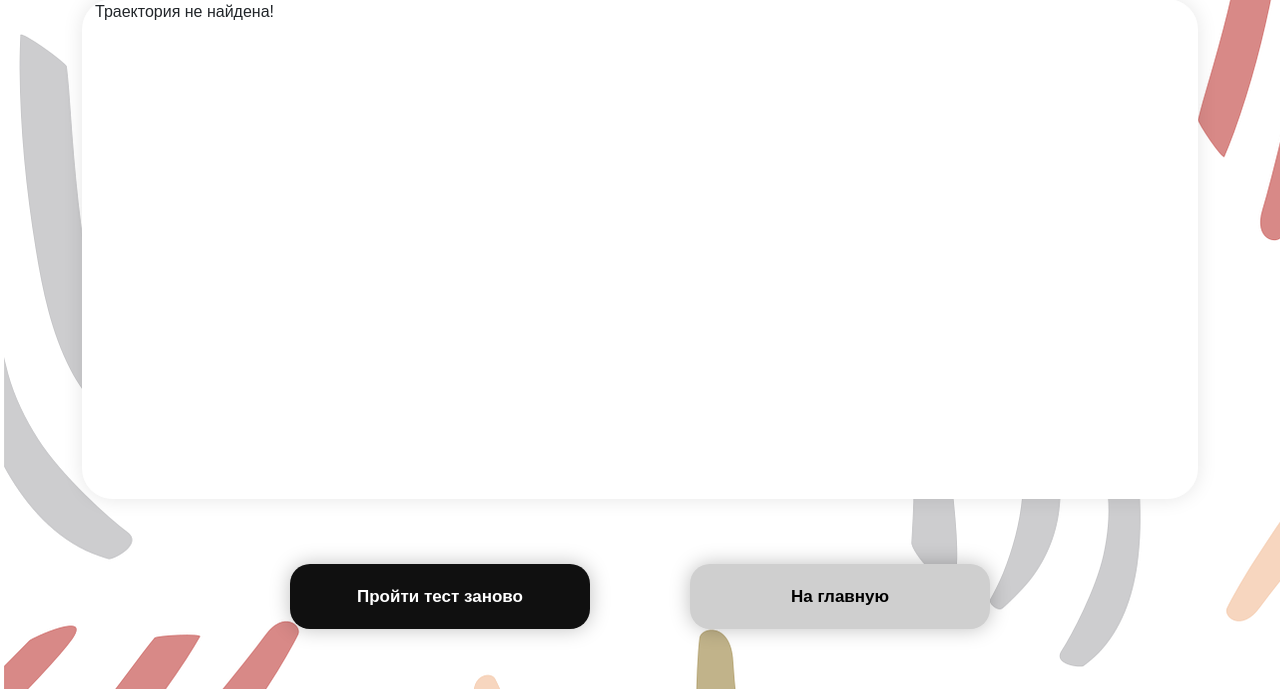
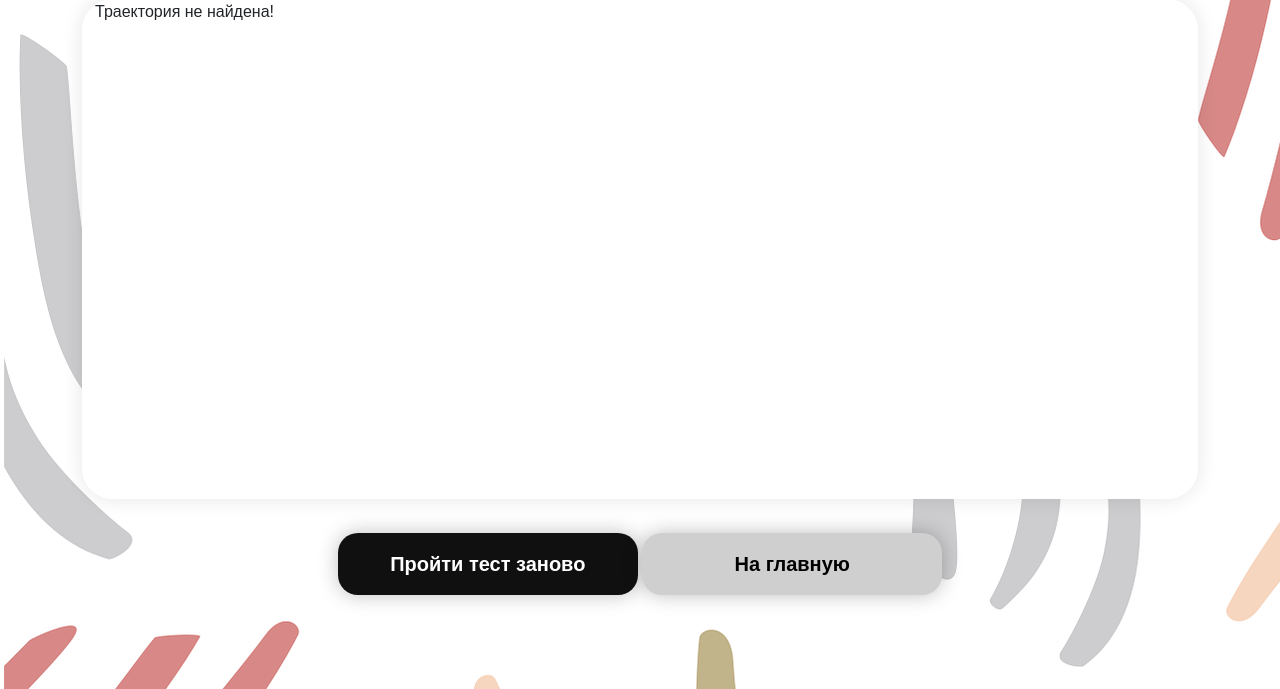
Before and after one commit to edmelnikov/sconv-django-project, a Django app: page /results in a window 1280 px wide. Shown: the part 111-800 px from the top of the page. Run offline with Django 3.2, Linux system fonts and the light colour scheme.

Commit message:
style
button fix

```diff
--- a/quest_app/static/quest_app/css/style.css
+++ b/quest_app/static/quest_app/css/style.css
@@ -231,46 +231,18 @@ input[type=radio]:checked + label:before {
 }
 
 .button-start-index{
+    margin: 0 auto;
     width: 200px;
     background-color: rgb(255, 145, 0);
-    margin:auto;
     cursor: pointer;
-    height: 65px;
+    padding: 15px;
     background: #101010;
     box-shadow: 0px 0px 20px rgba(0, 0, 0, 0.25);
     border-radius: 20px;
-    margin-top: 45px;
-    margin-bottom: 25px;
-    display: flex;
-    align-items: center;
-}
-
-.index-a, .index-a:hover, .index-a:active{
-    text-decoration: none;
-}
-
-.class-button-index-container{
-    margin:auto;
-    display: flex;
-}
-
-.class-button-index-container :not(:last-child){
-    margin-right: 100px;
-}
-
-.class-button-index{
-    display: flex;
-    justify-content: center;
-}
-
-
-.button-start-text{
-    font-style: normal;
     font-weight: 600;
-    font-size: 17px;
-    line-height: 21px;
     color: #FFFFFF;
-    margin:auto;
+    margin-bottom: 10px;
+    margin-top: 10px;
 }
 
 .result-container{
@@ -279,7 +251,6 @@ input[type=radio]:checked + label:before {
     box-shadow: 0px 0px 20px rgba(0, 0, 0, 0.1);
     border-radius: 30px;
     display: block;
-    margin-bottom: 20px;
     background-color: #ffffff;
     border: 1px solid #ffffff;
 }
--- a/quest_app/templates/quest_app/trajectory_descr.html
+++ b/quest_app/templates/quest_app/trajectory_descr.html
@@ -91,25 +91,14 @@
             </div>
         </div>
 
-        <div class='class-button-index'>
-            <div class='class-button-index-container'>
-
-                <a class='results-a' href="/">
-                    <div class='button-results' style='width: 300px'>
-                        <div class='button-results-text'>Пройти тест заново</div>
-                    </div>
-                </a>
-
-                <a class='results-a' href="https://sconv.ru/">
-                    <div class='button-results' style="background-color: #CFCFCF; width: 300px">
-                        <div class='button-results-text' style="color: #000000">На главную</div>
-                    </div>
-                </a>
-
+        <div class="container">
+            <div class="row">
+                <div class="col-12 text-center mt-4">
+                    <a class='btn button-start-index btn-lg' style="color: #FFFFFF; width: 300px" href="/">Пройти тест заново</a>
+                    <a class='btn button-start-index btn-lg' style="background-color: #CFCFCF; color: black; width: 300px" href="https://sconv.ru/">На главную</a>
+                </div>
             </div>
         </div>
-
-
 
     </div>
 </body>
```
Also changed, not shown: quest_app/templates/quest_app/home.html (+6 -15 lines).
